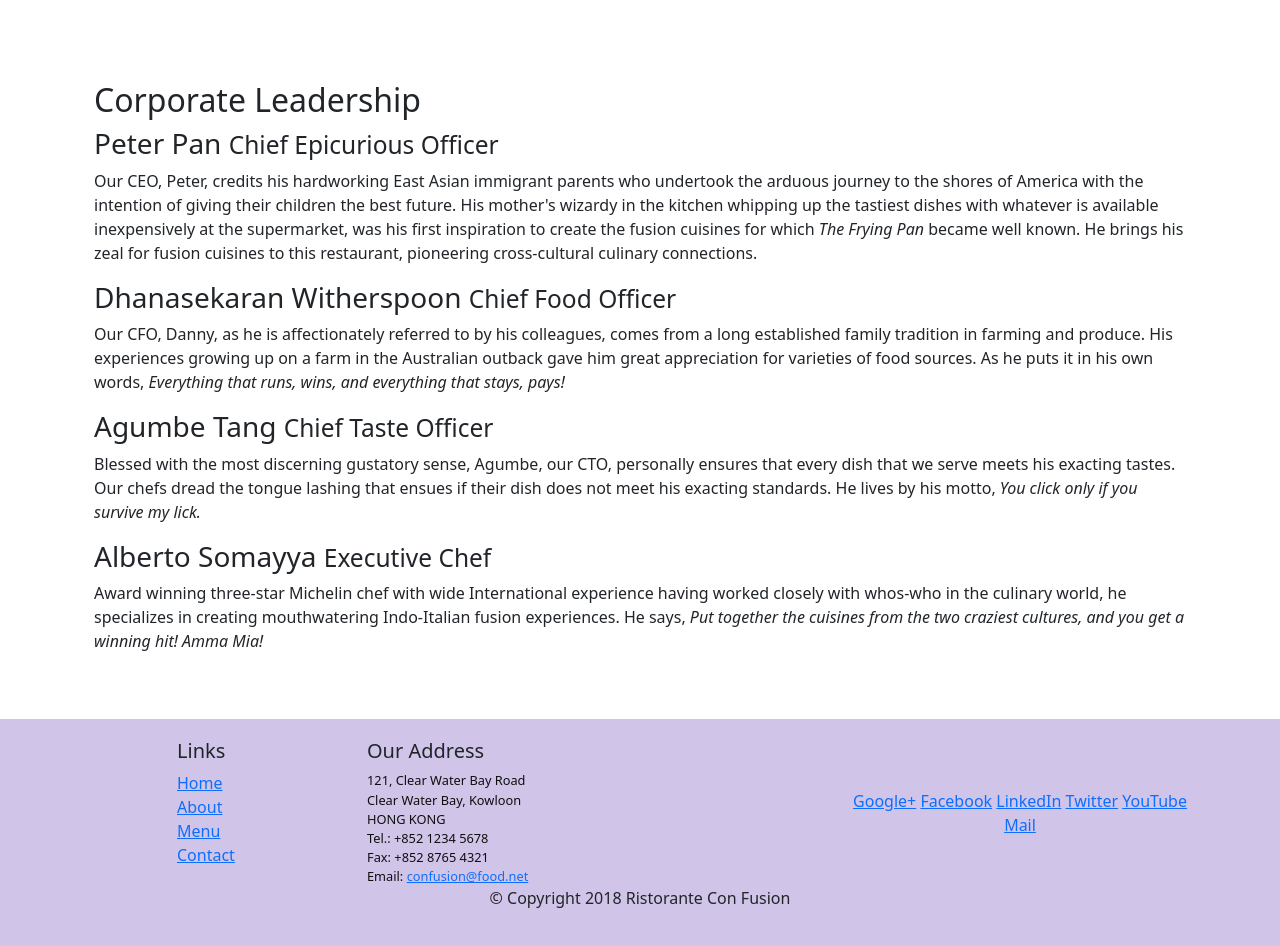
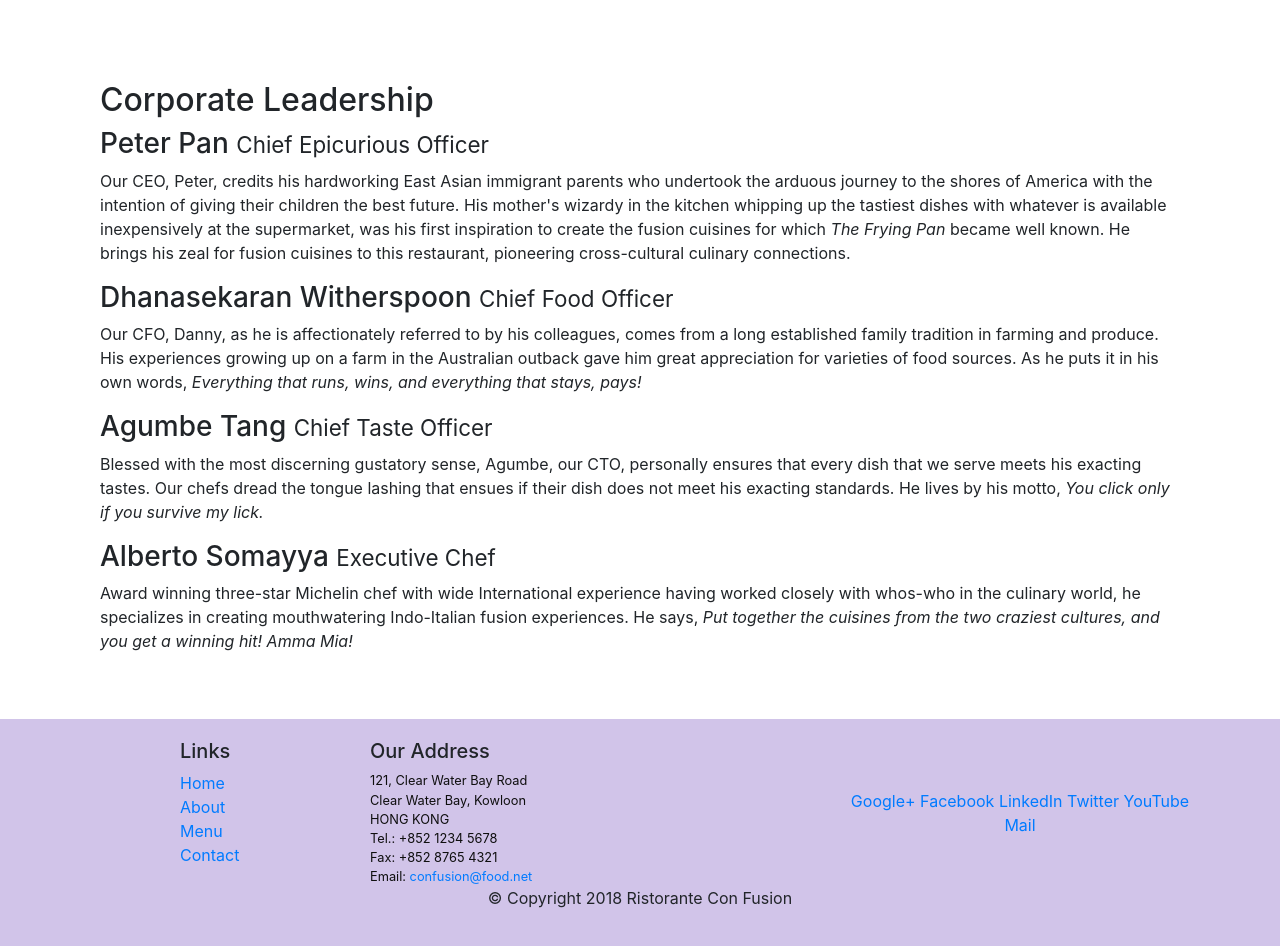
Before and after one commit to GiwrgosDougkas/BootstrapFrontEndCoursera, a website: page aboutus.html in a window 1280 px wide. Shown: the part 720-1666 px from the top of the page. Drawn offline with nearby package versions, Linux system fonts and the light colour scheme.

Commit message:
Import jQuery propper Bootstrap

```diff
--- a/aboutus.html
+++ b/aboutus.html
@@ -4,10 +4,12 @@
 <head>
     <meta name="viewport" content="width=device-width, user-scalable=no initial-scale=1, shrink-to-fit=no">
 
-    <link href="https://cdn.jsdelivr.net/npm/bootstrap@5.0.0-beta2/dist/css/bootstrap.min.css" rel="stylesheet" integrity="sha384-BmbxuPwQa2lc/FVzBcNJ7UAyJxM6wuqIj61tLrc4wSX0szH/Ev+nYRRuWlolflfl" crossorigin="anonymous">
 
+    <!-- Bootstrap-->
+    <link rel="stylesheet" href="node_modules/bootstrap/dist/css/bootstrap.min.css">
     <title>Ristorante Con Fusion: About Us</title>
     <link rel="stylesheet" href="css/styles.css">
+
 </head>
 
 <body>
@@ -102,6 +104,11 @@
         </div>
     </footer>
 
+    <!-- jQuery first, then Popper.js, then Bootstrap JS. -->
+    <script src="node_modules/jquery/dist/jquery.slim.min.js"></script>
+    <script src="node_modules/popper.js/dist/umd/popper.min.js"></script>
+    <script src="node_modules/bootstrap/dist/js/bootstrap.min.js"></script>
+
 </body>
 
 </html>
```
